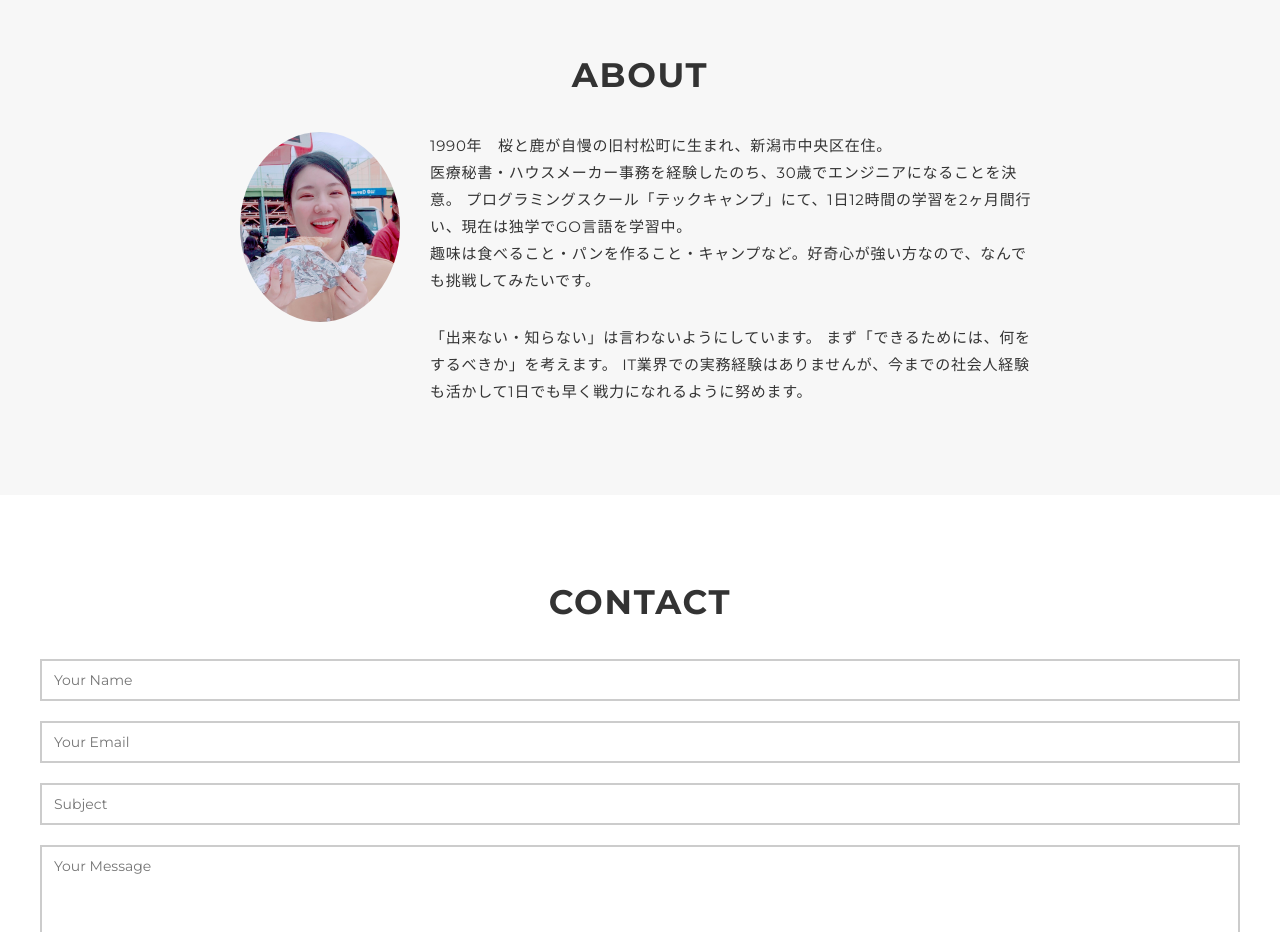
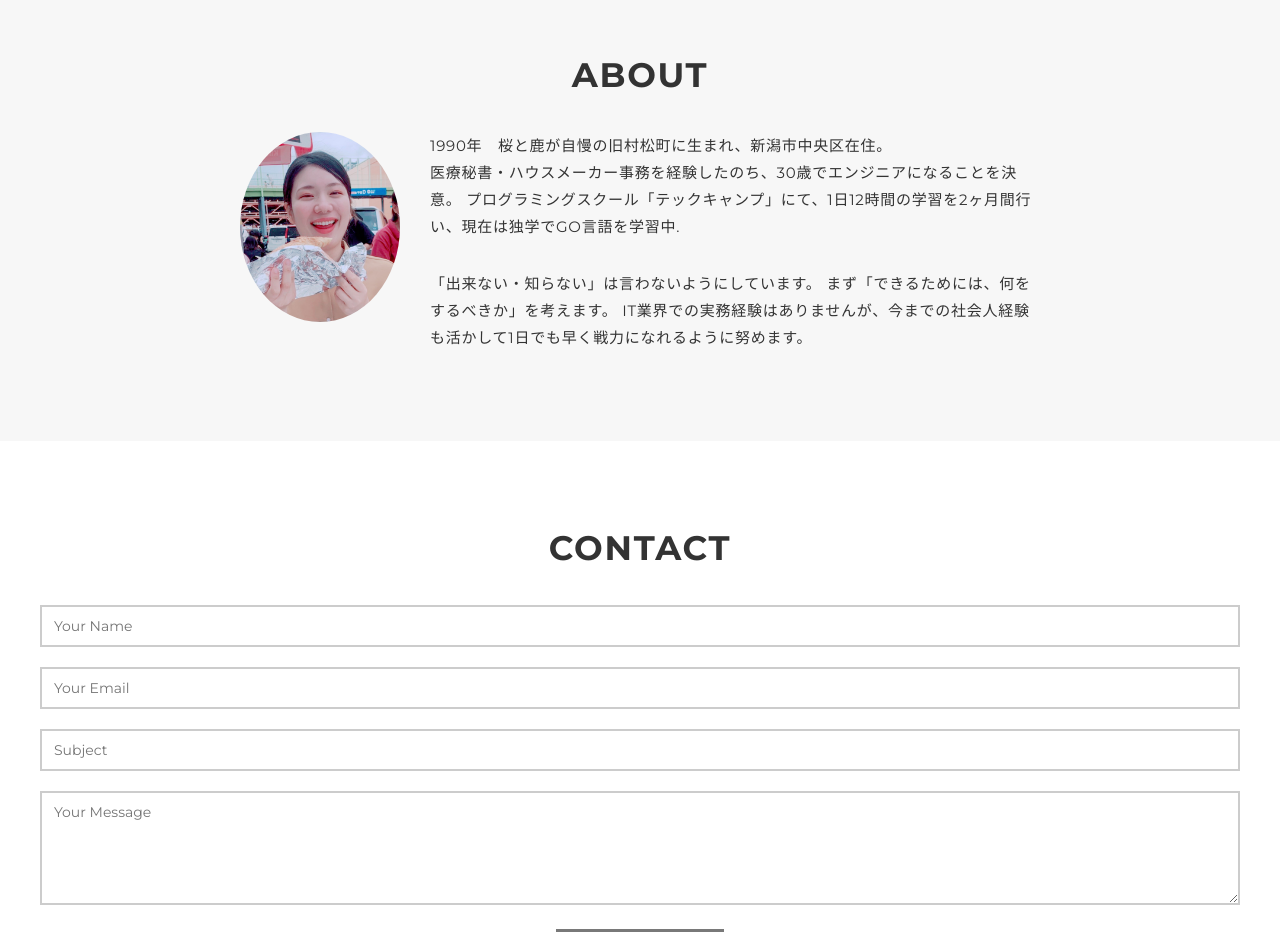
Before and after one commit to fumi-ichikawa/myportfolio, a plain HTML site: page index.html in a window 1280 px wide. Shown: the part 1820-2752 px from the top of the page. Drawn offline with nearby package versions, Linux system fonts and the light colour scheme.

Commit message:
Update index.html

```diff
--- a/index.html
+++ b/index.html
@@ -131,8 +131,7 @@
               <p>
                 1990年　桜と鹿が自慢の旧村松町に生まれ、新潟市中央区在住。</br>
                 医療秘書・ハウスメーカー事務を経験したのち、30歳でエンジニアになることを決意。
-                プログラミングスクール「テックキャンプ」にて、1日12時間の学習を2ヶ月間行い、現在は独学でGO言語を学習中。<br>
-                趣味は食べること・パンを作ること・キャンプなど。好奇心が強い方なので、なんでも挑戦してみたいです。<br>
+                プログラミングスクール「テックキャンプ」にて、1日12時間の学習を2ヶ月間行い、現在は独学でGO言語を学習中.
               </p>
               <p>
                 「出来ない・知らない」は言わないようにしています。
```
